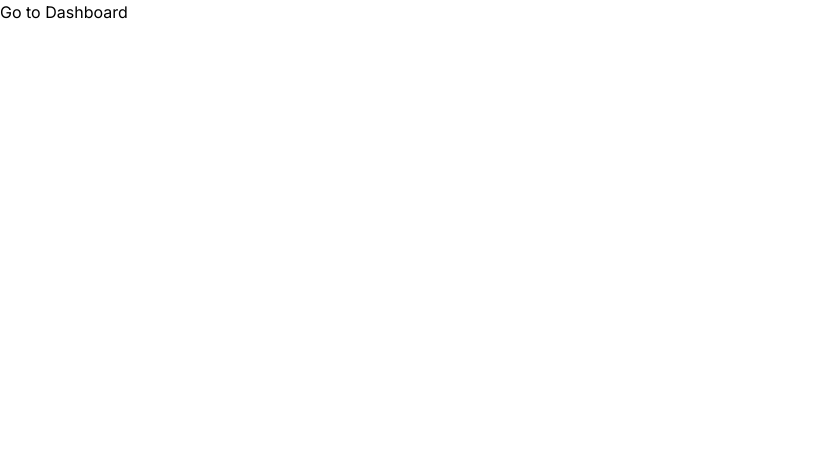
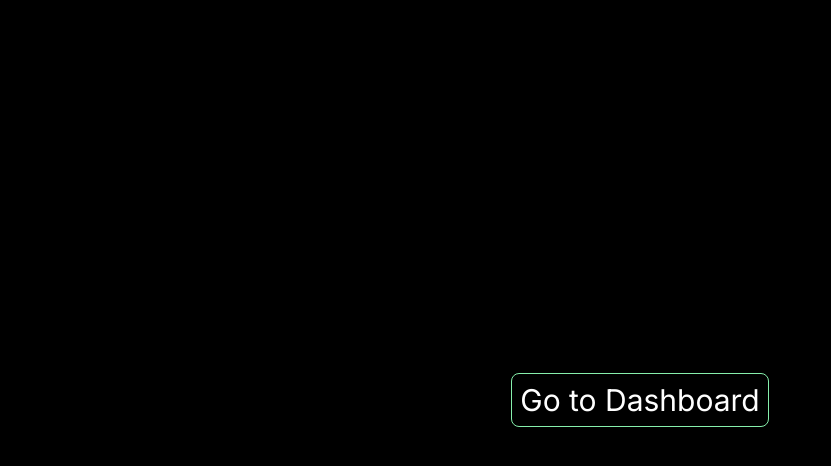
Before and after one commit to jadstrike/Task-Management-Live-UI-Demo, a Next.js app: page / in a window 1280 px wide. Shown: the top 466 px of the page, without its empty margins (0-831 px from the left). Built offline with nearby package versions, Linux system fonts and the light colour scheme.

Commit message:
changed front screen

```diff
--- a/app/(dashboard)/members/loading.tsx
+++ /dev/null
@@ -1,7 +0,0 @@
-import React from "react";
-
-const loading = () => {
-  return <div>loading....</div>;
-};
-
-export default loading;
--- a/app/(dashboard)/members/page.tsx
+++ b/app/(dashboard)/members/page.tsx
@@ -1,11 +1,6 @@
 "use client";
 
 import MemberList from "../../../components/MemberList";
-// import db from "../../../utils/db";
-// const getData = async () => {
-//   const members = await db.member.findMany({});
-//   return members;
-// };
 
 const member = async () => {
   // const members = await getData();
--- a/app/page.js
+++ /dev/null
@@ -1,8 +0,0 @@
-import Link from "next/link";
-export default function Login() {
-  return (
-    <div>
-      <Link href={"/home"}>Go to Dashboard</Link>
-    </div>
-  );
-}
--- /dev/null
+++ b/app/page.tsx
@@ -0,0 +1,12 @@
+import Link from "next/link";
+export default function Login() {
+  return (
+    <div className="flex items-center justify-center w-screen h-screen text-white bg-black ">
+      <Link href={"/home"}>
+        <p className="p-2 text-3xl border border-green-300 rounded-lg hover:text-purple-100">
+          Go to Dashboard
+        </p>
+      </Link>
+    </div>
+  );
+}
```
Also changed, not shown: tsconfig.json (+4 -9 lines), app/layout.tsx (renamed from app/layout.js), 1 other file (tests, documents, lock files or other folders).
